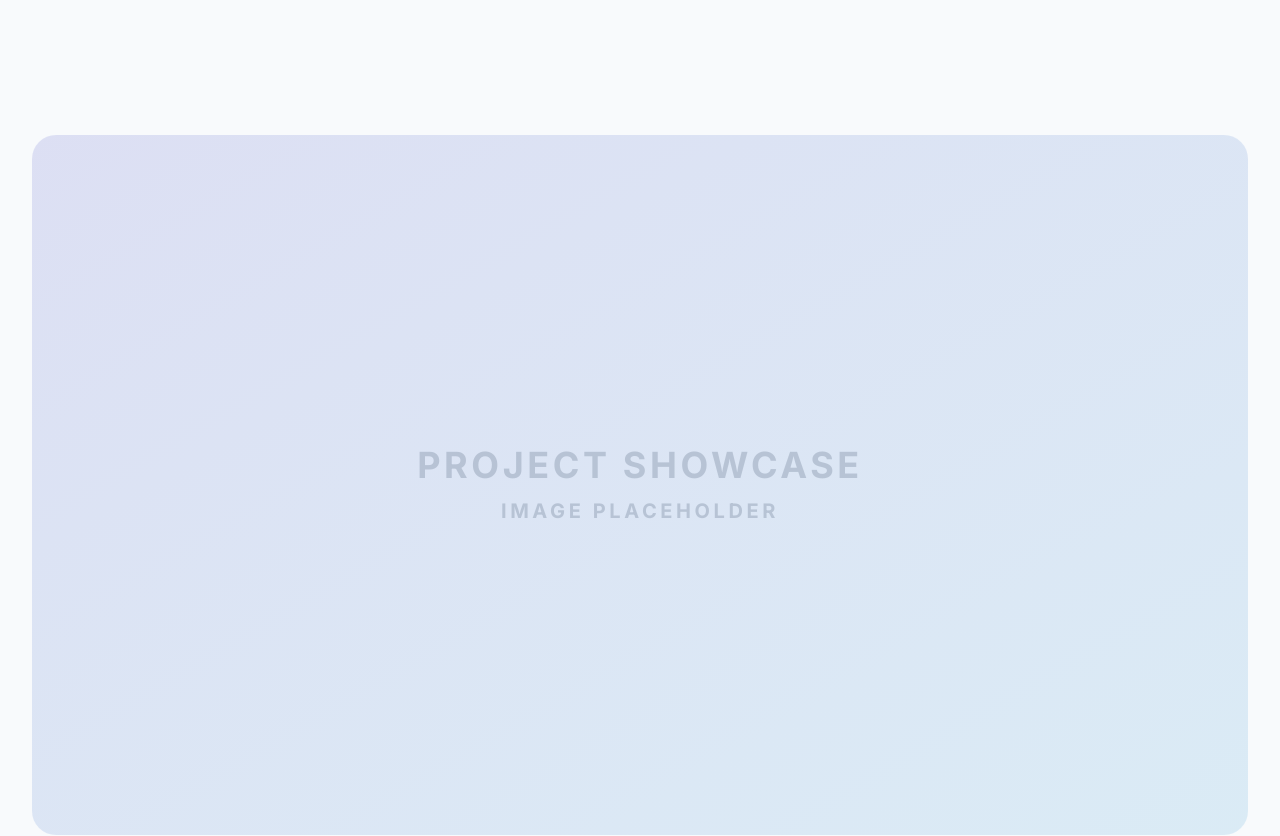
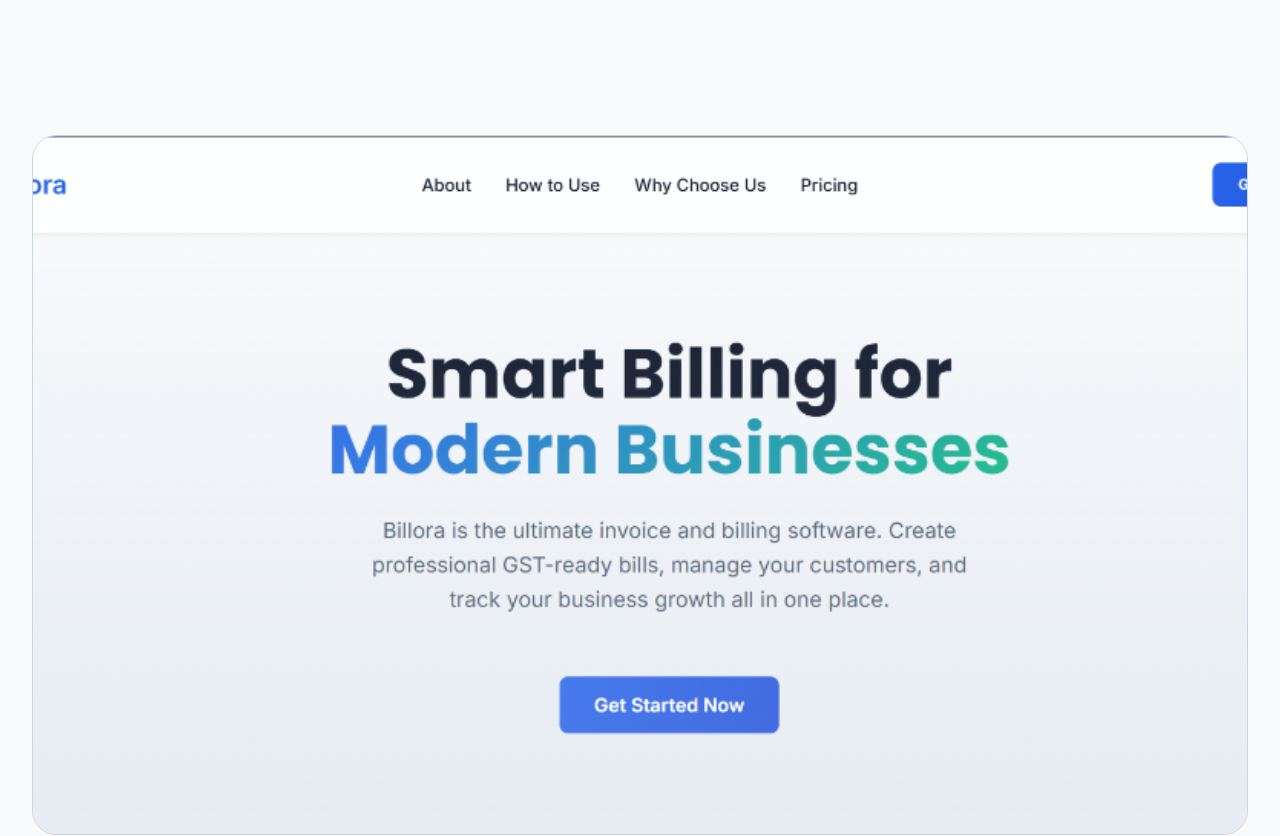
Before and after one commit to MalajiGopiChand/Eden-Web-Tech, a Next.js app: page /work/billora-billing in a window 1280 px wide. Shown: the part 540-1376 px from the top of the page. Built offline with nearby package versions, Linux system fonts and the light colour scheme.

Commit message:
Replace showcase placeholder with actual project image

```diff
--- a/src/app/work/[slug]/page.tsx
+++ b/src/app/work/[slug]/page.tsx
@@ -90,14 +90,16 @@
 
       {/* Hero Image */}
       <section className="max-w-7xl mx-auto px-4 sm:px-6 lg:px-8 w-full mb-24">
-        <div className="w-full h-[400px] md:h-[600px] lg:h-[700px] bg-secondary/50 rounded-3xl overflow-hidden relative group">
-           <div className="absolute inset-0 bg-gradient-to-br from-primary/10 to-accent/10"></div>
-           <div className="absolute inset-0 flex items-center justify-center">
-             <div className="text-muted-foreground/30 font-bold text-4xl uppercase tracking-widest text-center">
-               Project Showcase<br/>
-               <span className="text-xl">Image Placeholder</span>
-             </div>
-           </div>
+        <div className="w-full h-[400px] md:h-[600px] lg:h-[700px] bg-secondary/10 rounded-3xl overflow-hidden relative group border border-border">
+          <Image
+            src={project.image}
+            alt={`${project.title} Interface Showcase`}
+            fill
+            className="object-cover object-top"
+            sizes="(max-width: 1280px) 100vw, 1280px"
+            priority
+          />
+          <div className="absolute inset-0 bg-gradient-to-t from-background/20 to-transparent"></div>
         </div>
       </section>
 
```
